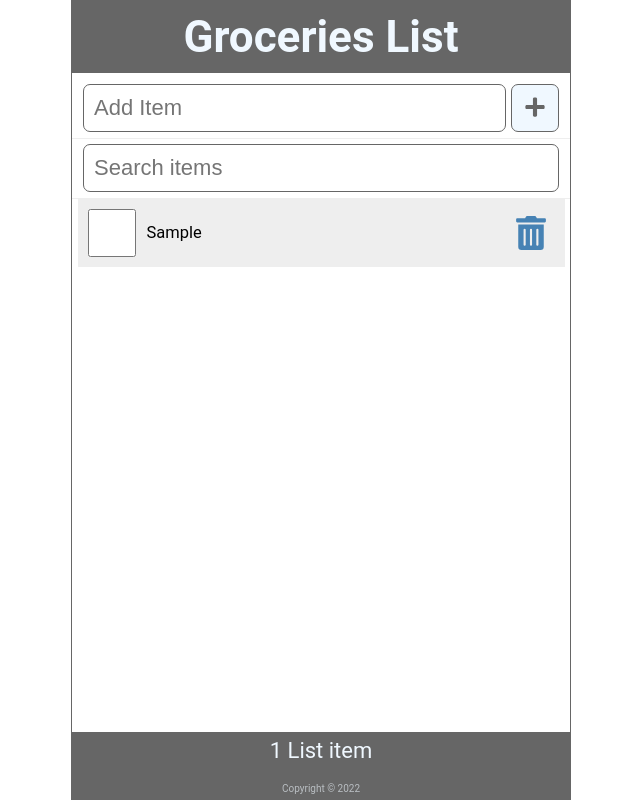
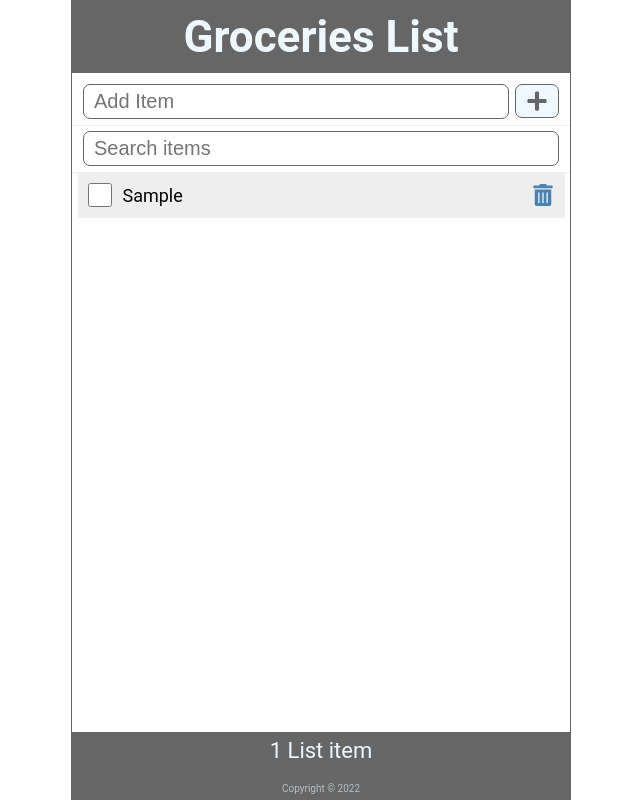
Before and after one commit to annasvrv/grocery_list_app, a React (Create React App) app: page / in a window 1280 px wide. Both pictures are taken after typing "Sample" into the empty fields and a click on the button "Add Item". Shown: the whole page, without its empty margins (319-959 px from the left). Built offline with nearby package versions, Linux system fonts and the light colour scheme.

Commit message:
made add item and search barssmaller

```diff
--- a/src/AddItem/AddItem.css
+++ b/src/AddItem/AddItem.css
@@ -15,8 +15,8 @@
 .addForm input[type="text"] {
   flex-grow: 1;
   max-width: calc(100% - 50px);
-  min-height: 48px;
-  font-size: 22px;
+  min-height: 34px;
+  font-size: 20px;
   padding: 5px 10px;
   border-radius: 7px;
   border: 0.5px solid #666666;
@@ -25,11 +25,11 @@
 }
 
 button {
-  height: 48px;
-  min-width: 48px;
+  height: 34px;
+  min-width: 24px;
   border-radius: 7px;
   border: 0.5px solid #666666;
-  padding: 0.5rem;
+  padding: 5px 10px;
   font-size: 1rem;
   background-color: aliceblue;
   color: #666666;
--- a/src/App.js
+++ b/src/App.js
@@ -8,11 +8,6 @@ import "./App.css";
 
 function App() {
   //  after reloading keep previous list - saved
-
-  // const [items, setItems] = useState(
-  //   JSON.parse(localStorage.getItem("shoppinglist"))
-  // );
-
   let [items, setItems] = useState(
     JSON.parse(localStorage.getItem("shoppinglist") || "[]")
   );
--- a/src/LineItem/LineItem.css
+++ b/src/LineItem/LineItem.css
@@ -14,11 +14,11 @@
 .item input[type="checkbox"] {
   text-align: center;
   width: 1rem;
-  width: 48px;
-  min-width: 48px;
+  width: 24px;
+  min-width: 24px;
   height: 1rem;
-  height: 48px;
-  min-height: 48px;
+  height: 24px;
+  min-height: 24px;
   cursor: pointer;
   margin-right: 0.5rem;
 }
@@ -28,14 +28,14 @@
 }
 
 .item > label {
-  font-size: 0.75rem;
+  font-size: 18px;
   flex-grow: 1;
 }
 
 .item svg {
-  width: 48px;
-  min-width: 48px;
-  height: 34px;
+  width: 24px;
+  min-width: 24px;
+  height: 22px;
   font-size: 1rem;
   color: steelblue;
   cursor: pointer;
--- a/src/SearchItem/SearchItem.css
+++ b/src/SearchItem/SearchItem.css
@@ -15,8 +15,8 @@
 .searchForm input[type="text"] {
   flex-grow: 1;
   max-width: 100%;
-  min-height: 48px;
-  font-size: 22px;
+  min-height: 34px;
+  font-size: 20px;
   padding: 5px 10px;
   border-radius: 7px;
   border: 0.5px solid #666666;
```
